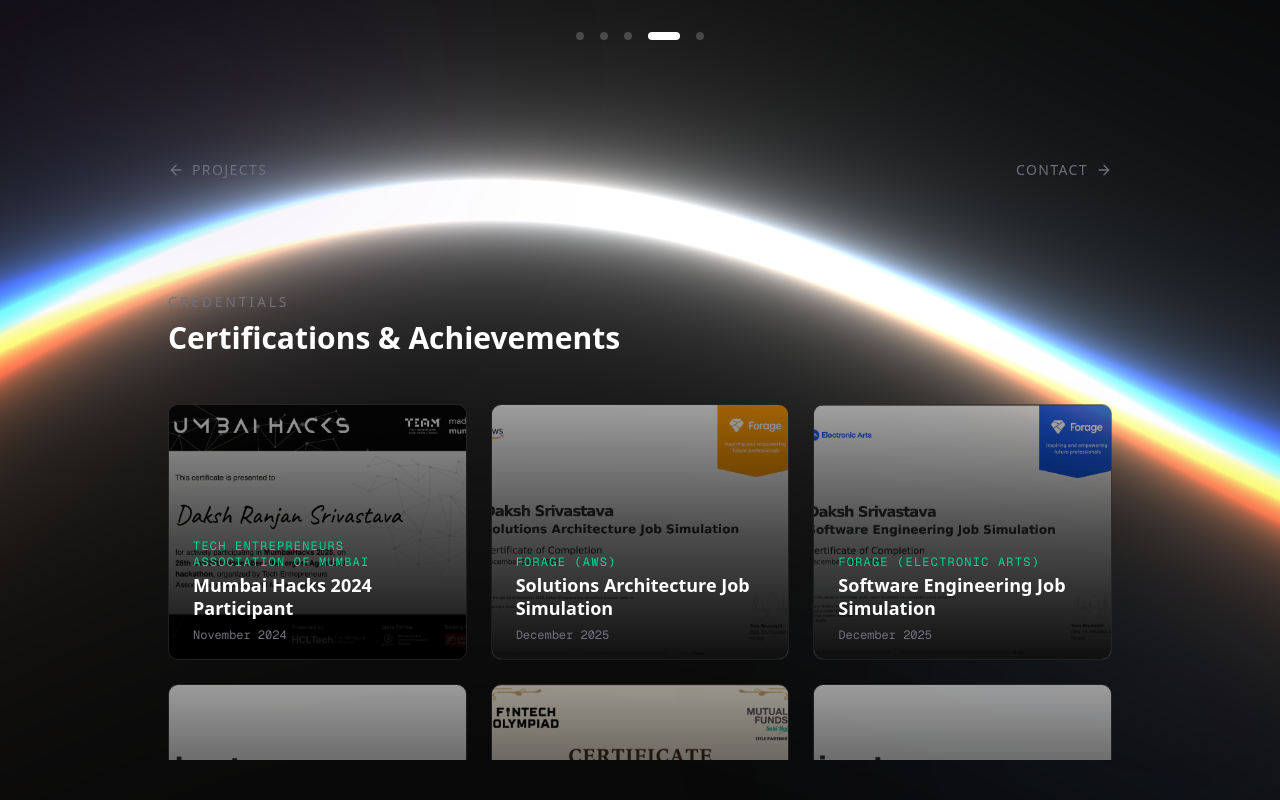
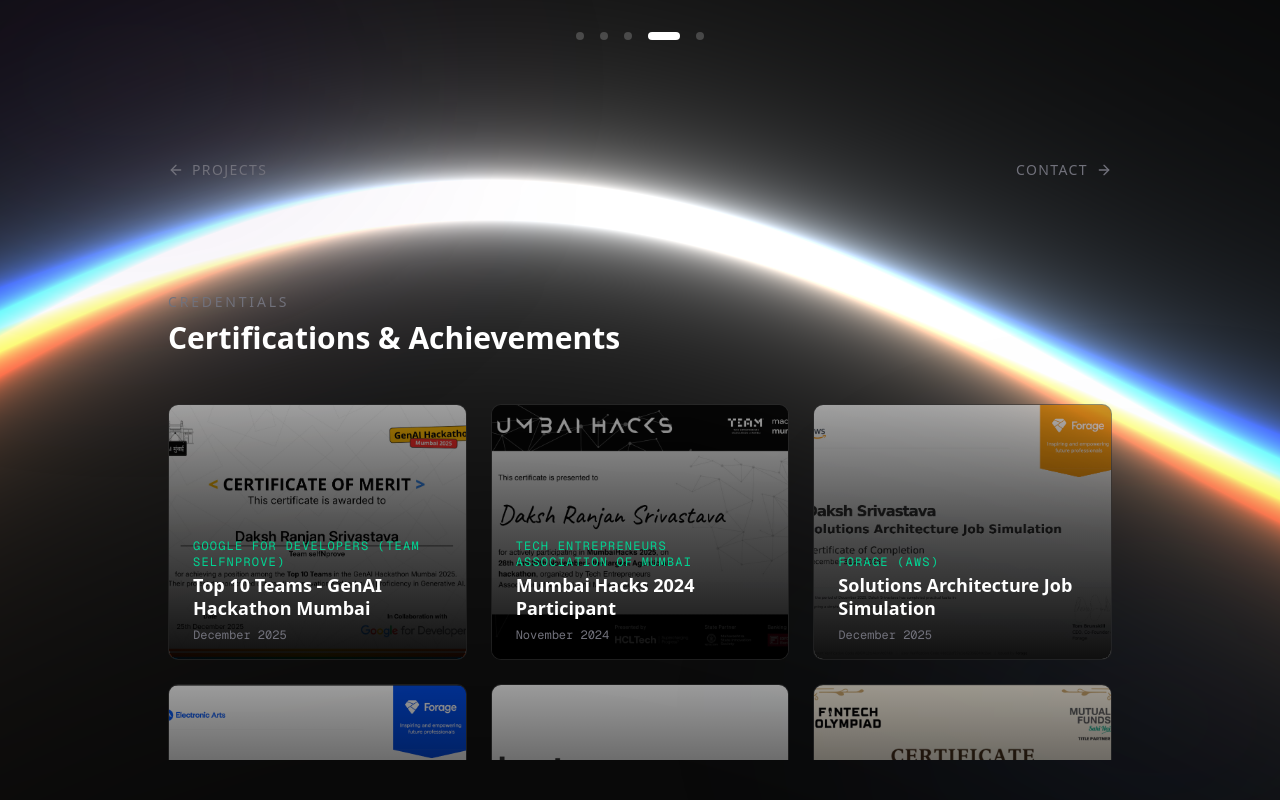
Before and after one commit to Daksh-create349/Portfolio, a Next.js app: page / in a window 1280 px wide. Both pictures are taken after a click on the button 676 px from the left and 36 px from the top of the page. Built offline with nearby package versions, Linux system fonts and the light colour scheme.

Commit message:
feat: Add GenAI Hackathon certificate entry and its corresponding image.

```diff
--- a/components/sections/Certificates.tsx
+++ b/components/sections/Certificates.tsx
@@ -16,6 +16,13 @@
 }
 
 const certificates: Certificate[] = [
+    {
+        id: "genai-hackathon",
+        title: "Top 10 Teams - GenAI Hackathon Mumbai",
+        issuer: "Google for Developers (Team selfNprove)",
+        date: "December 2025",
+        image: "/certificates/cert_genai_hackathon.png",
+    },
     {
         id: "mumbai-hacks",
         title: "Mumbai Hacks 2024 Participant",
```
Also changed, not shown: public/certificates/cert_genai_hackathon.png (added).
